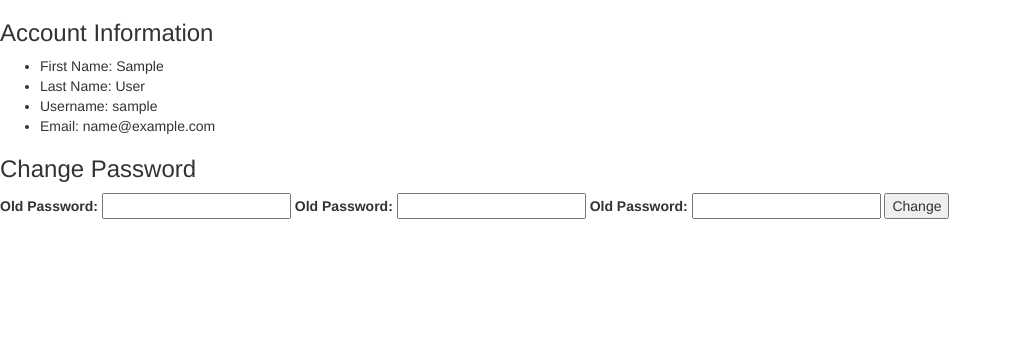
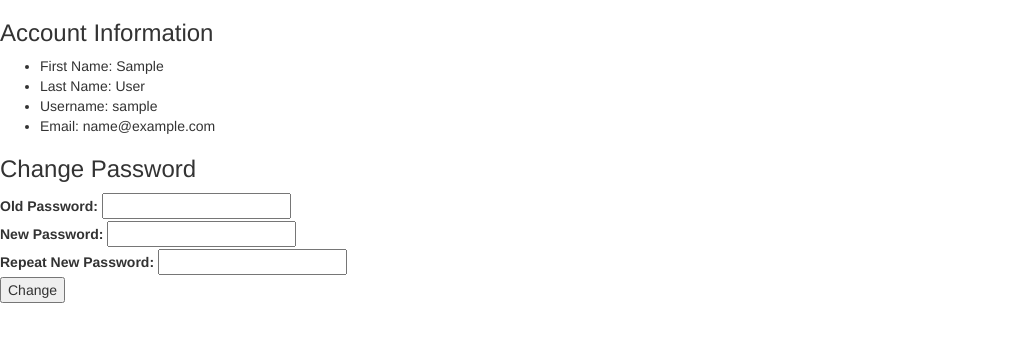
Before and after one commit to Awmusic12635/SeniorDev, a Django app: page /user/account in a window 1280 px wide. Shown: the part 50-392 px from the top of the page, without its empty margins (0-1012 px from the left). Run offline with Django 3.2, Linux system fonts and the light colour scheme; the visitor is signed in with stand-in values (Sample User, id 1); data comes from the database, SQL or seed files in the repository; data that the repository does not hold is empty; some libraries are stand-ins or nearby versions.

Commit message:
account details page

```diff
--- a/backend/templates/account.html
+++ b/backend/templates/account.html
@@ -4,9 +4,6 @@
 
 <script>
     $(document).ready(function(){
-        $('#changePassword').on('click',function(){
-            window.location="/admin/user/{{user.id}}/edit";
-        });
     });
 
 </script>
@@ -25,14 +22,17 @@
 
 
     <h3>Change Password</h3>
-    <form action="/account/password" class="form-signin" method="post" enctype="multipart/form-data">
+    <form action="user/account/password" class="form-signin" method="post" enctype="multipart/form-data">
         {% csrf_token %}
         <label for="oldPassword">Old Password:</label>
         <input type="password" required name="oldPassword">
-        <label for="newPassword">Old Password:</label>
+        <br>
+        <label for="newPassword">New Password:</label>
         <input type="password" required name="password">
-        <label for="newPassword2">Old Password:</label>
+        <br>
+        <label for="newPassword2">Repeat New Password:</label>
         <input type="password" required name="password2">
+        <br>
         <input type="submit" value="Change">
     </form>
 
```
